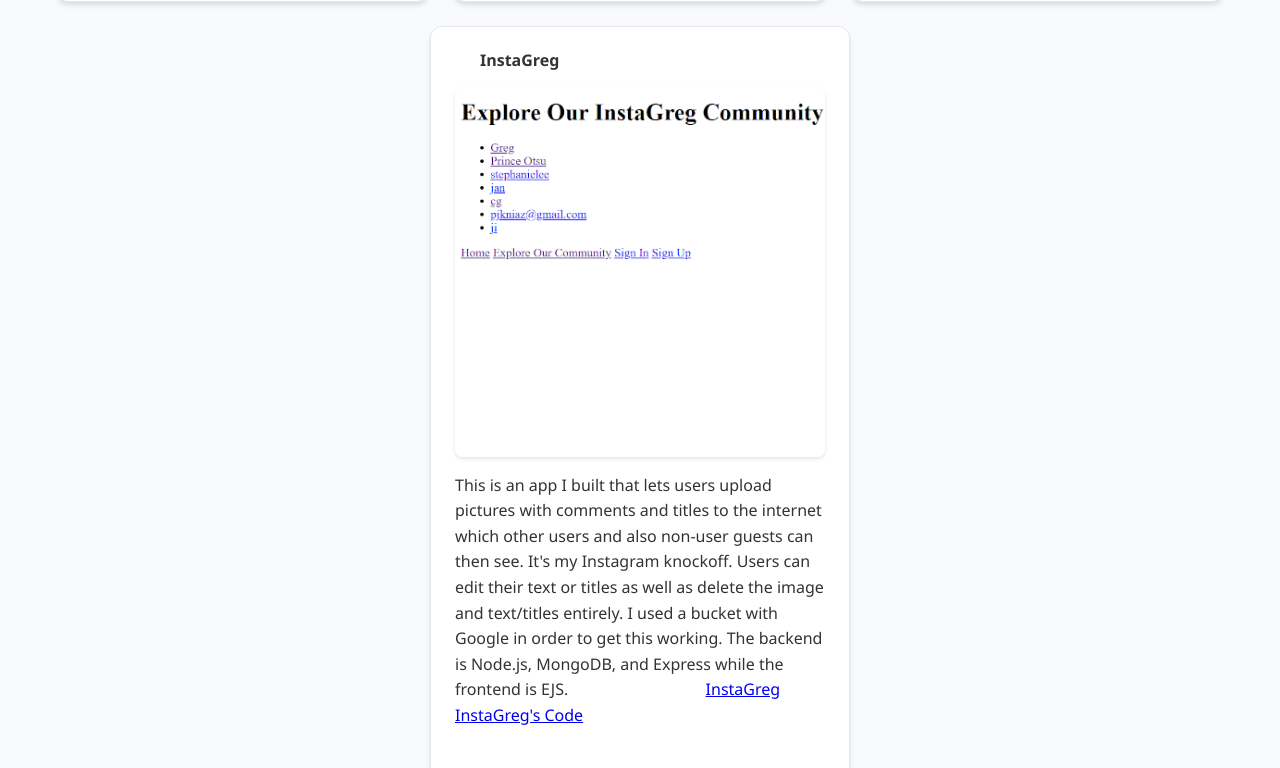
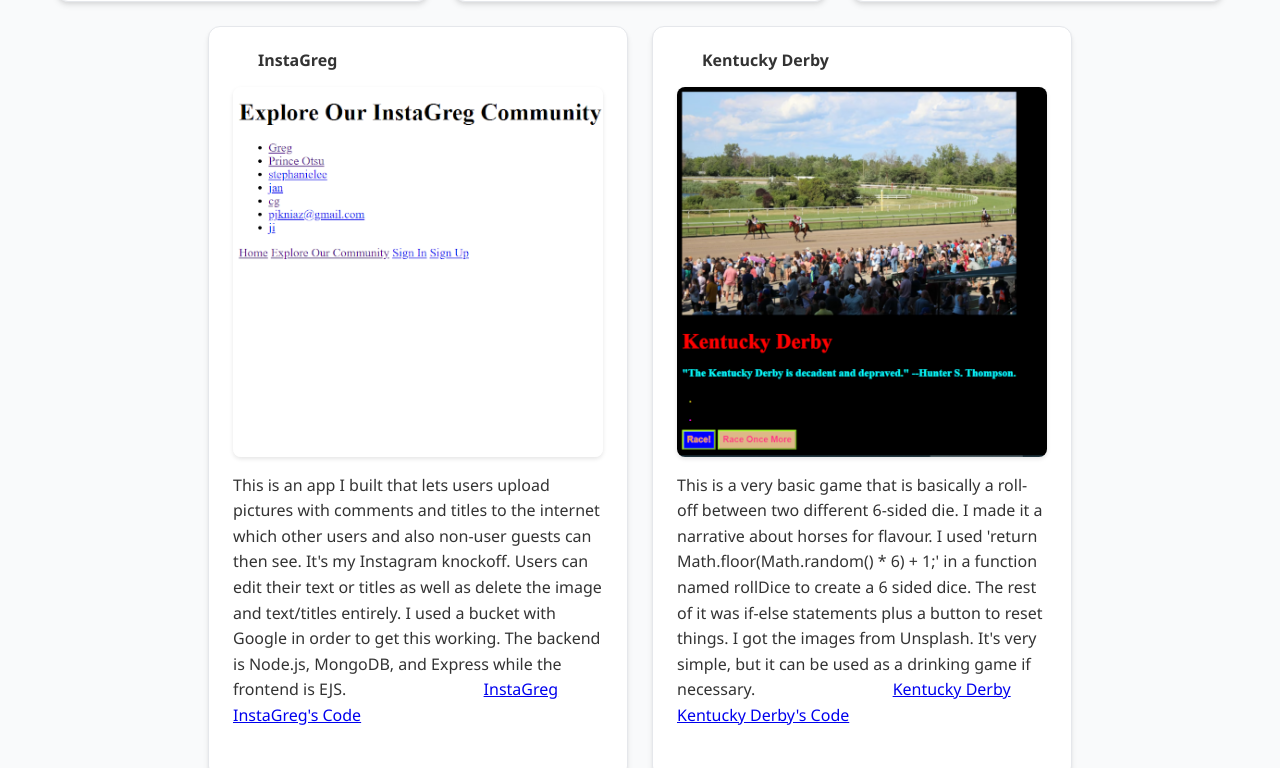
Before and after one commit to Gregory-Mark-Thompson/Portfolio, a plain HTML site: page index.html in a window 1280 px wide. Shown: the part 1150-1918 px from the top of the page. Drawn offline with Linux system fonts and the light colour scheme.

Commit message:
Added another project I did.

```diff
--- a/index.html
+++ b/index.html
@@ -75,6 +75,20 @@
                 <a href="https://github.com/Gregory-Mark-Thompson/MEN-Stack-CRUD-App-Project">InstaGreg's Code</a>
             </p>
         </li>
+        <li>
+            <h4>&#160&#160&#160&#160&#160 Kentucky Derby</h4>
+            <img src="images/Kentucky Derby Picture.png" alt="Picture of Greg's simple game, Kentucky Derby.">
+            <p>This is a very basic game that is basically a roll-off between two different 6-sided die. I made it a
+                narrative about horses for flavour. I used 'return Math.floor(Math.random() * 6) + 1;' in a function
+                named rollDice to create a 6 sided dice. The rest of it was if-else statements plus a button to reset
+                things. I got the images from Unsplash. It's very simple, but it can be used as a drinking game if necessary.
+                &#160&#160&#160&#160&#160&#160&#160&#160&#160&#160&#160&#160
+                &#160&#160&#160&#160&#160&#160&#160&#160&#160&#160&#160&#160&#160&#160&#160&#160&#160&#160
+                <a href="file://wsl.localhost/Ubuntu/home/dministrator/code/ga/projects/Browser-Based-Game-Project/index.html">Kentucky Derby</a>
+                &#160&#160&#160&#160&#160&#160
+                <a href="https://github.com/Gregory-Mark-Thompson/Browser-Based-Game-Project">Kentucky Derby's Code</a>
+            </p>
+        </li>
     </ul>
     <h3>About Me:</h3>
     <p>I have many interests, programming being merely one of them. I enjoy playing guitar and piano, and I have
```
Also changed, not shown: images/Kentucky Derby Picture.png (added).
